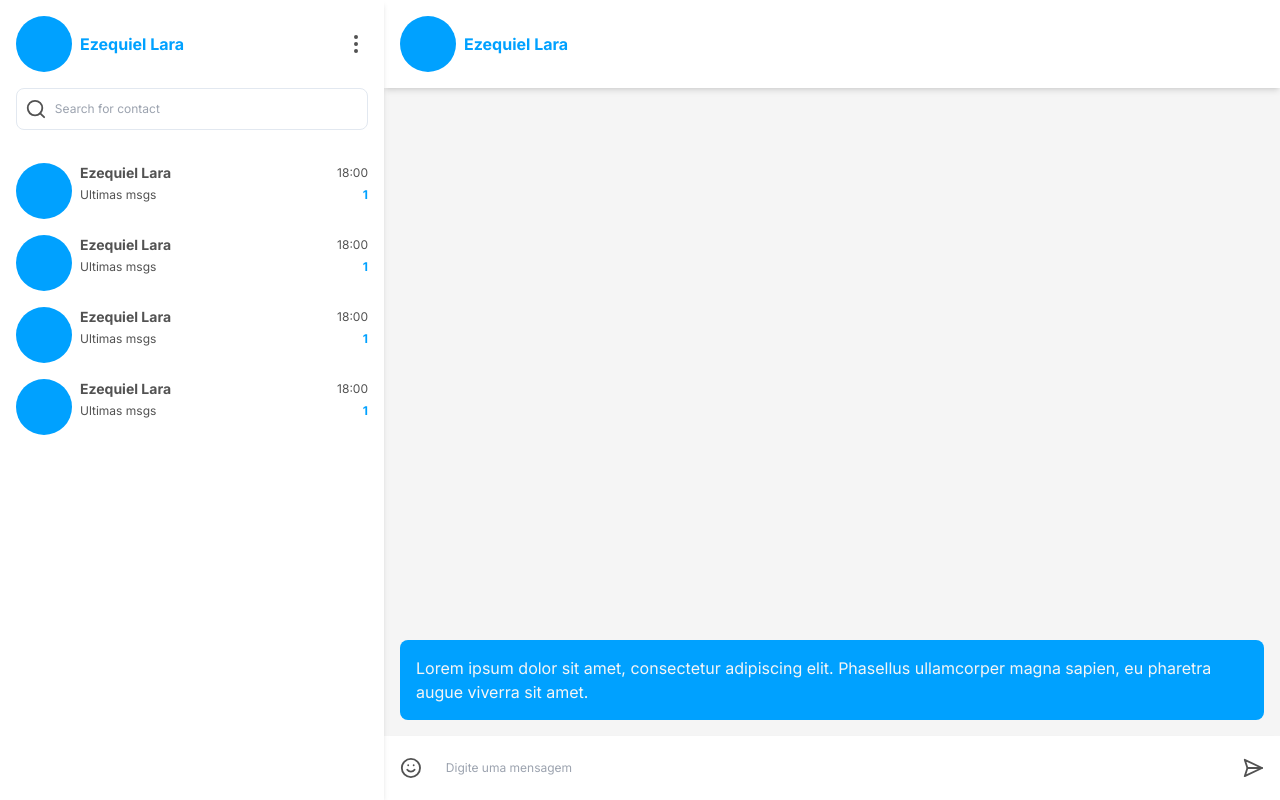
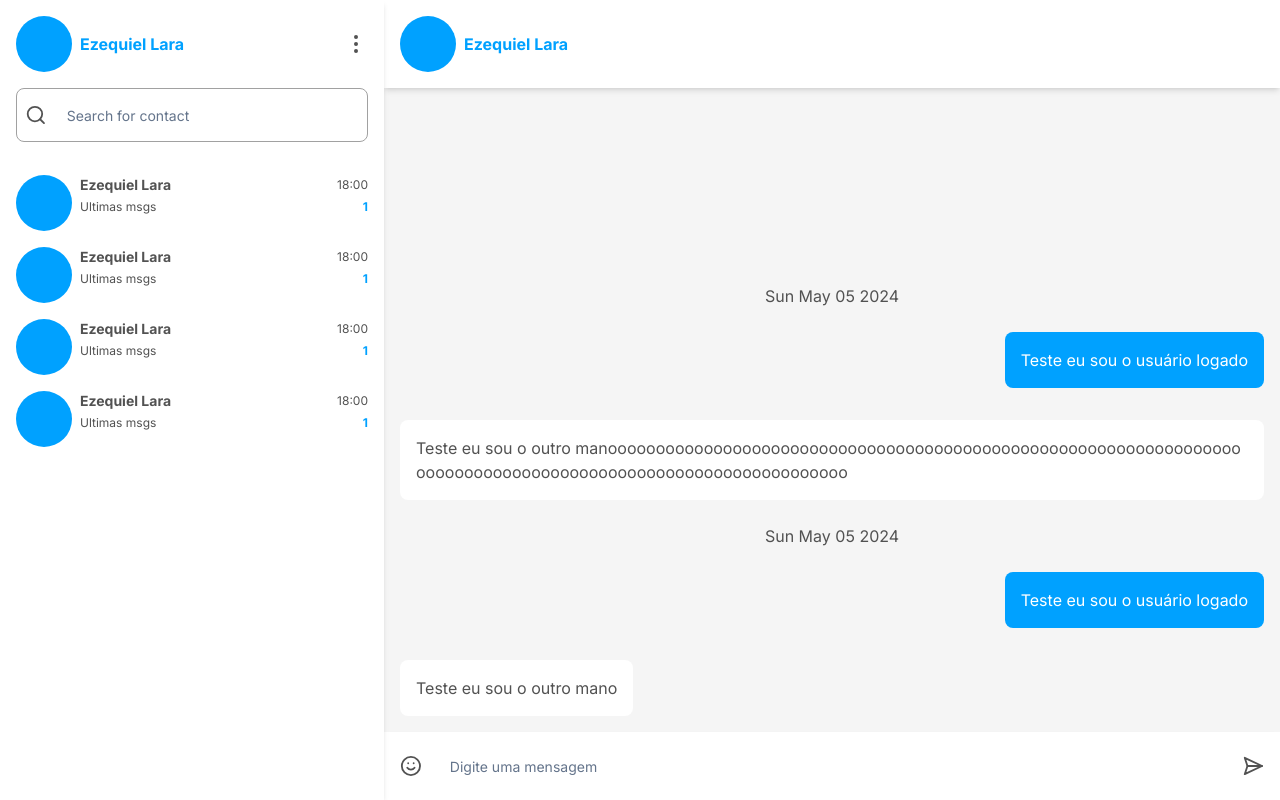
Before and after one commit to EzequielZK/chat-app, a Next.js app: page /chat in a window 1280 px wide. Built offline with nearby package versions, Linux system fonts and the light colour scheme.

Commit message:
fixed theme and chat messages

```diff
--- a/package.json
+++ b/package.json
@@ -16,6 +16,7 @@
     "clsx": "^2.1.1",
     "lucide-react": "^0.376.0",
     "next": "14.2.3",
+    "next-themes": "^0.3.0",
     "react": "^18",
     "react-dom": "^18",
     "tailwind-merge": "^2.3.0",
--- a/src/app/globals.css
+++ b/src/app/globals.css
@@ -8,13 +8,13 @@
       --foreground: 0, 0%, 32%;
 
       --card: 0 0% 100%;
-      --card-foreground: 0, 0%, 32%;
+      --card-foreground: 0 0% 32%;
 
       --popover: 0 0% 100%;
       --popover-foreground: 222.2 84% 4.9%;
 
-      --primary: 202, 100%, 50%;
-      --primary-foreground:  0, 0%, 100%;
+      --primary: 202 100% 50%;
+      --primary-foreground:  0 0% 100%;
 
       --secondary: 210 40% 96.1%;
       --secondary-foreground: 222.2 47.4% 11.2%;
@@ -29,7 +29,7 @@
       --destructive-foreground: 210 40% 98%;
 
       --border: 214.3 31.8% 91.4%;
-      --input: 0 0% 100%;
+      --input:  0, 0%, 63%;
       --ring: 222.2 84% 4.9%;
 
       --radius: 0.5rem;
@@ -38,17 +38,17 @@
     }
 
     .dark {
-      --background: 222.2 84% 4.9%;
+      --background: 0 0% 9%;
       --foreground: 210 40% 98%;
 
-      --card: 222.2 84% 4.9%;
-      --card-foreground: 210 40% 98%;
+      --card: 0 0% 7%;
+      --card-foreground: 0 0% 100%;
 
       --popover: 222.2 84% 4.9%;
-      --popover-foreground: 210 40% 98%;
+      --popover-foreground: 0 0% 100%;
 
-      --primary: 210 40% 98%;
-      --primary-foreground: 222.2 47.4% 11.2%;
+      --primary: 202 100% 50%;
+      --primary-foreground:  0 0% 100%;
 
       --secondary: 217.2 32.6% 17.5%;
       --secondary-foreground: 210 40% 98%;
@@ -63,7 +63,7 @@
       --destructive-foreground: 210 40% 98%;
 
       --border: 217.2 32.6% 17.5%;
-      --input: 217.2 32.6% 17.5%;
+      --input: 0 0% 9%;
       --ring: 212.7 26.8% 83.9%;
     }
 
--- a/src/app/layout.tsx
+++ b/src/app/layout.tsx
@@ -1,12 +1,13 @@
-import type { Metadata } from "next";
-import { Inter } from "next/font/google";
-import "./globals.css";
+import type { Metadata } from 'next';
+import { Inter } from 'next/font/google';
+import './globals.css';
+import { ThemeProvider } from '@/components/theme-provider';
 
-const inter = Inter({ subsets: ["latin"] });
+const inter = Inter({ subsets: ['latin'] });
 
 export const metadata: Metadata = {
-  title: "Create Next App",
-  description: "Generated by create next app",
+  title: 'ChatApp',
+  description: 'Generated by create next app',
 };
 
 export default function RootLayout({
@@ -15,8 +16,12 @@ export default function RootLayout({
   children: React.ReactNode;
 }>) {
   return (
-    <html lang="en">
-      <body className={inter.className}>{children}</body>
+    <html lang='en'>
+      <body className={inter.className}>
+        <ThemeProvider attribute='class' defaultTheme='light' enableSystem>
+          {children}
+        </ThemeProvider>
+      </body>
     </html>
   );
 }
--- /dev/null
+++ b/src/components/theme-provider.tsx
@@ -0,0 +1,9 @@
+"use client"
+
+import * as React from "react"
+import { ThemeProvider as NextThemesProvider } from "next-themes"
+import { type ThemeProviderProps } from "next-themes/dist/types"
+
+export function ThemeProvider({ children, ...props }: ThemeProviderProps) {
+  return <NextThemesProvider {...props}>{children}</NextThemesProvider>
+}
--- /dev/null
+++ b/src/components/ui/input.tsx
@@ -0,0 +1,25 @@
+import * as React from "react"
+
+import { cn } from "@/lib/utils"
+
+export interface InputProps
+  extends React.InputHTMLAttributes<HTMLInputElement> {}
+
+const Input = React.forwardRef<HTMLInputElement, InputProps>(
+  ({ className, type, ...props }, ref) => {
+    return (
+      <input
+        type={type}
+        className={cn(
+          "flex h-9 w-full rounded-md border border-input bg-transparent px-3 py-1 text-sm shadow-sm transition-colors file:border-0 file:bg-transparent file:text-sm file:font-medium placeholder:text-muted-foreground focus-visible:outline-none disabled:cursor-not-allowed disabled:opacity-50",
+          className
+        )}
+        ref={ref}
+        {...props}
+      />
+    )
+  }
+)
+Input.displayName = "Input"
+
+export { Input }
--- /dev/null
+++ b/src/server.json
@@ -0,0 +1,34 @@
+{
+    "message": "",
+    "data": {
+        "chats":[
+            {
+                "date": "2024-05-05T01:00",
+                "chat": [
+                    {
+                        "ownerId": "me",
+                        "message": "Teste eu sou o usuário logado"
+                    },
+                    {
+                        "ownerId": "other",
+                        "message": "Teste eu sou o outro manooooooooooooooooooooooooooooooooooooooooooooooooooooooooooooooooooooooooooooooooooooooooooooooooooooooooooooooo"
+                    }
+                ]
+            },
+            {
+                "date": "2024-05-05T01:00",
+                "chat": [
+                    {
+                        "ownerId": "me",
+                        "message": "Teste eu sou o usuário logado"
+                    },
+                    {
+                        "ownerId": "other",
+                        "message": "Teste eu sou o outro mano"
+                    }
+                ]
+            }
+        ]
+
+    }
+}
--- a/src/views/chat/components/contactList/index.tsx
+++ b/src/views/chat/components/contactList/index.tsx
@@ -1,5 +1,6 @@
 import { EllipsisVertical, Search } from 'lucide-react';
 import ContactButton from './ContactButton';
+import { Input } from '@/components/ui/input';
 
 export default function ContactList() {
   return (
@@ -12,9 +13,9 @@ export default function ContactList() {
         </div>
         <EllipsisVertical />
       </div>
-      <div className='flex gap-2 items-center bg-input rounded-lg border p-2'>
+      <div className='flex gap-2 items-center rounded-lg border border-input p-2'>
         <Search />
-        <input className='w-full bg-input text-xs' placeholder='Search for contact' />
+        <Input className='w-full border-none shadow-none' placeholder='Search for contact' />
       </div>
       <div className='w-full h-px bg-white' />
       <div className='flex flex-col gap-4 w-full'>
--- a/src/views/chat/components/conversation/index.tsx
+++ b/src/views/chat/components/conversation/index.tsx
@@ -1,6 +1,21 @@
+import { Input } from '@/components/ui/input';
 import { SendHorizonal, Smile } from 'lucide-react';
+import conversation from '../../../../server.json';
 
 export default function Conversation() {
+  const messageConfig = {
+    me: {
+      position: 'self-end',
+      color: 'bg-primary',
+      text: 'text-primary-foreground',
+    },
+    other: {
+      position: 'self-start',
+      color: 'bg-card',
+      text: 'text-card-foreground',
+    },
+  };
+
   return (
     <div className='bg-background w-full flex flex-col'>
       <div className='flex flex-col p-4 gap-4 bg-card shadow-md'>
@@ -11,18 +26,44 @@ export default function Conversation() {
           <div className='size-4 rounded-full bg-green' />
         </div>
       </div>
-      <div className='flex flex-col flex-1 justify-end p-4'>
-        <div className='p-4 rounded-lg bg-primary max-w-5xl self-end'>
-          <span className='text-background'>
-            {' '}
-            Lorem ipsum dolor sit amet, consectetur adipiscing elit. Phasellus
-            ullamcorper magna sapien, eu pharetra augue viverra sit amet.
-          </span>
-        </div>
+      <div className='flex flex-col flex-1 justify-end'>
+        {conversation.data.chats.map(chat => (
+          <div className='flex flex-col'>
+            <div className='self-center p-2'>
+              {new Date(chat.date).toDateString()}
+            </div>
+            {chat.chat.map(message => (
+              <div className='flex flex-col flex-1 justify-end p-4'>
+                <div
+                  className={`p-4 rounded-lg ${
+                    messageConfig[message.ownerId as keyof typeof messageConfig]
+                      .color
+                  } max-w-5xl ${
+                    messageConfig[message.ownerId as keyof typeof messageConfig]
+                      .position
+                  }`}
+                >
+                  <span
+                    className={`${
+                      messageConfig[
+                        message.ownerId as keyof typeof messageConfig
+                      ].text
+                    } break-all`}
+                  >
+                    {message.message}
+                  </span>
+                </div>
+              </div>
+            ))}
+          </div>
+        ))}
       </div>
       <div className='flex items-center gap-4 w-full bg-card p-4 shadow-md'>
         <Smile />
-        <input className='w-full bg-input p-2 rounded-lg text-xs' placeholder='Digite uma mensagem' />
+        <Input
+          className='w-full border-none shadow-none'
+          placeholder='Digite uma mensagem'
+        />
         <SendHorizonal />
       </div>
     </div>
--- a/src/views/login/components/Login.tsx
+++ b/src/views/login/components/Login.tsx
@@ -1,26 +1,35 @@
+import { Button } from '@/components/ui/button';
+import { Input } from '@/components/ui/input';
 import Link from 'next/link';
 
 export default function LoginComponent() {
   return (
-    <div className='text-background p-8 bg-primary h-full w-1/3 flex flex-col items-center justify-center gap-6'>
+    <div className='text-foreground p-8 bg-card h-full w-1/3 flex flex-col items-center justify-center gap-6 shadow-md'>
       <span className='text-4xl'>ChatApp</span>
       <div className='flex flex-col'>
         <label className='text-xs font-bold' htmlFor='login'>
           Login
         </label>
-        <input name='login' />
+        <Input name='login' />
       </div>
       <div className='flex flex-col'>
         <label className='text-xs font-bold' htmlFor='password'>
           Senha
         </label>
-        <input name='password' />
-        <span className='text-xs self-end'>Esqueci minha senha</span>
+        <Input name='password'/>
+        <Button className='text-xs self-end p-0' variant='link'>
+          Esqueci minha senha
+        </Button>
       </div>
       <Link href='/chat'>
-        <button>Entrar</button>
+        <Button >Entrar</Button>
       </Link>
-      <span className='text-xs'>Não possui cadastro ? Cadastre-se</span>
+      <div className='flex items-center gap-1'>
+        <span className='text-xs'>Não possui cadastro ?</span>
+        <Button variant='link' className='p-0'>
+          Cadastre-se
+        </Button>
+      </div>
     </div>
   );
 }
```
Also changed, not shown: 1 other file (tests, documents, lock files or other folders).
